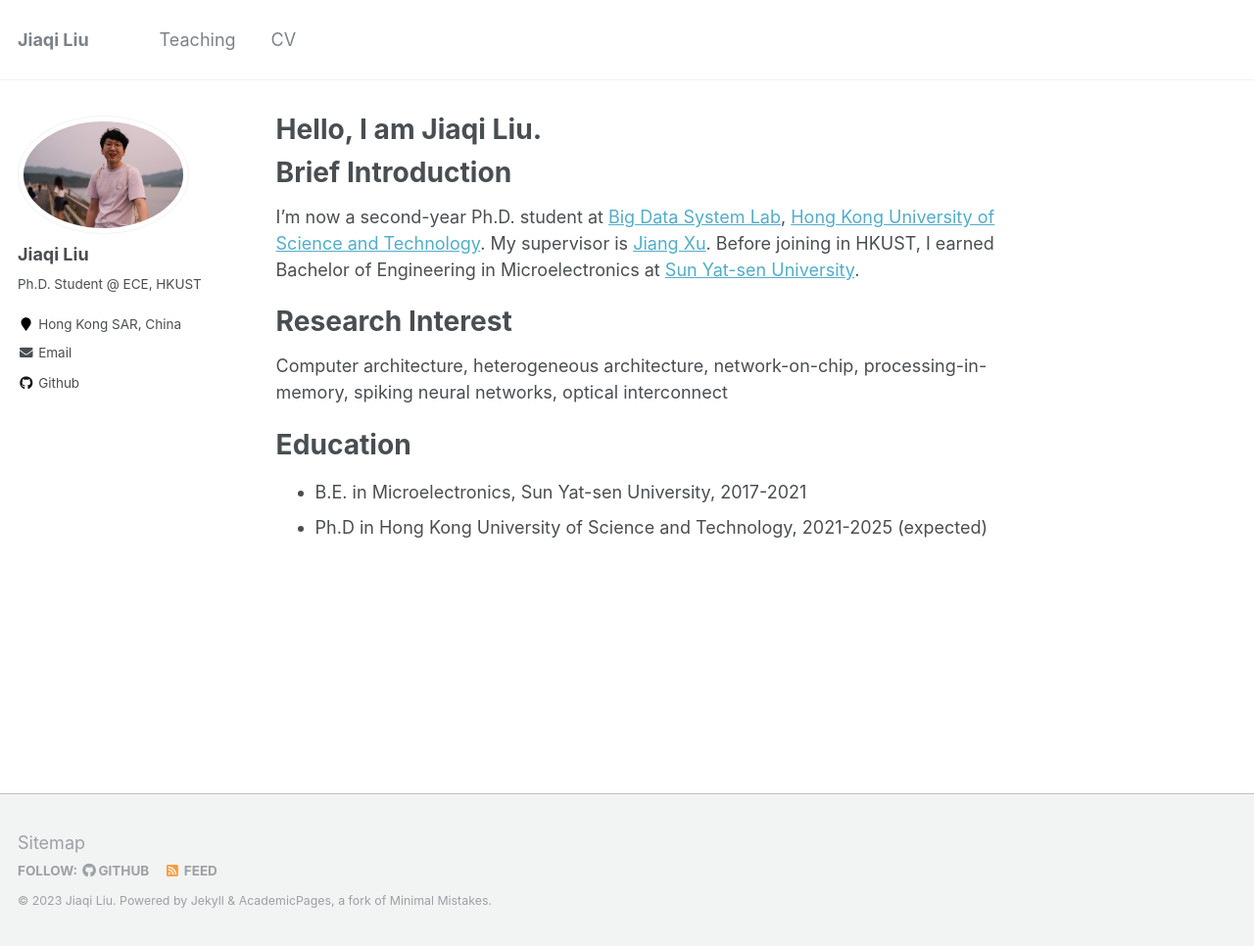
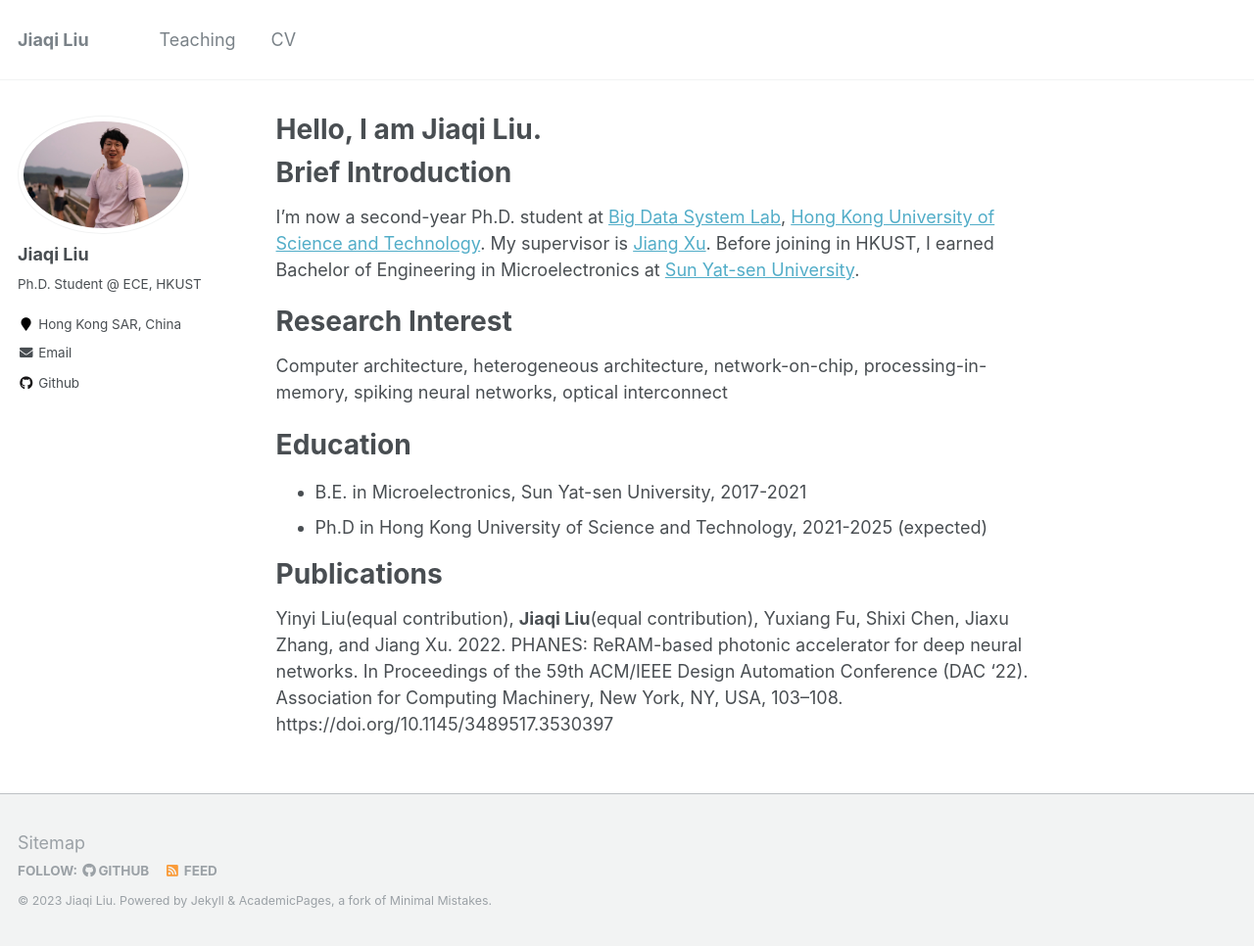
Before and after one commit to PangTiger/Rickrick.github.io, a Jekyll site: the page built from _pages/about.md, in a window 1280 px wide and 966 px high. Shown: the whole window at 98% size. Built offline with Jekyll 4.4.1, drawn with Linux system fonts in a browser that asks for light colours.

Commit message:
Update about.md

```diff
--- a/_pages/about.md
+++ b/_pages/about.md
@@ -8,15 +8,19 @@ redirect_from:
   - /about.html
 ---
 
-Brief Introduction
+**Brief Introduction**
 ======
 I'm now a second-year Ph.D. student at [Big Data System Lab](https://eexu.home.ece.ust.hk/BDSL.html), [Hong Kong University of Science and Technology](https://hkust.edu.hk). My supervisor is [Jiang Xu](https://eexu.home.ece.ust.hk). Before joining in HKUST, I earned Bachelor of Engineering in Microelectronics at [Sun Yat-sen University](http://www.sysu.edu.cn/en).
 
-Research Interest
+**Research Interest**
 ======
 Computer architecture, heterogeneous architecture, network-on-chip, processing-in-memory, spiking neural networks, optical interconnect
 
-Education
+**Education**
 ======
 * B.E. in Microelectronics, Sun Yat-sen University, 2017-2021
 * Ph.D in Hong Kong University of Science and Technology, 2021-2025 (expected)
+
+**Publications**
+======
+Yinyi Liu(equal contribution), **Jiaqi Liu**(equal contribution), Yuxiang Fu, Shixi Chen, Jiaxu Zhang, and Jiang Xu. 2022. PHANES: ReRAM-based photonic accelerator for deep neural networks. In Proceedings of the 59th ACM/IEEE Design Automation Conference (DAC '22). Association for Computing Machinery, New York, NY, USA, 103–108. https://doi.org/10.1145/3489517.3530397
```
